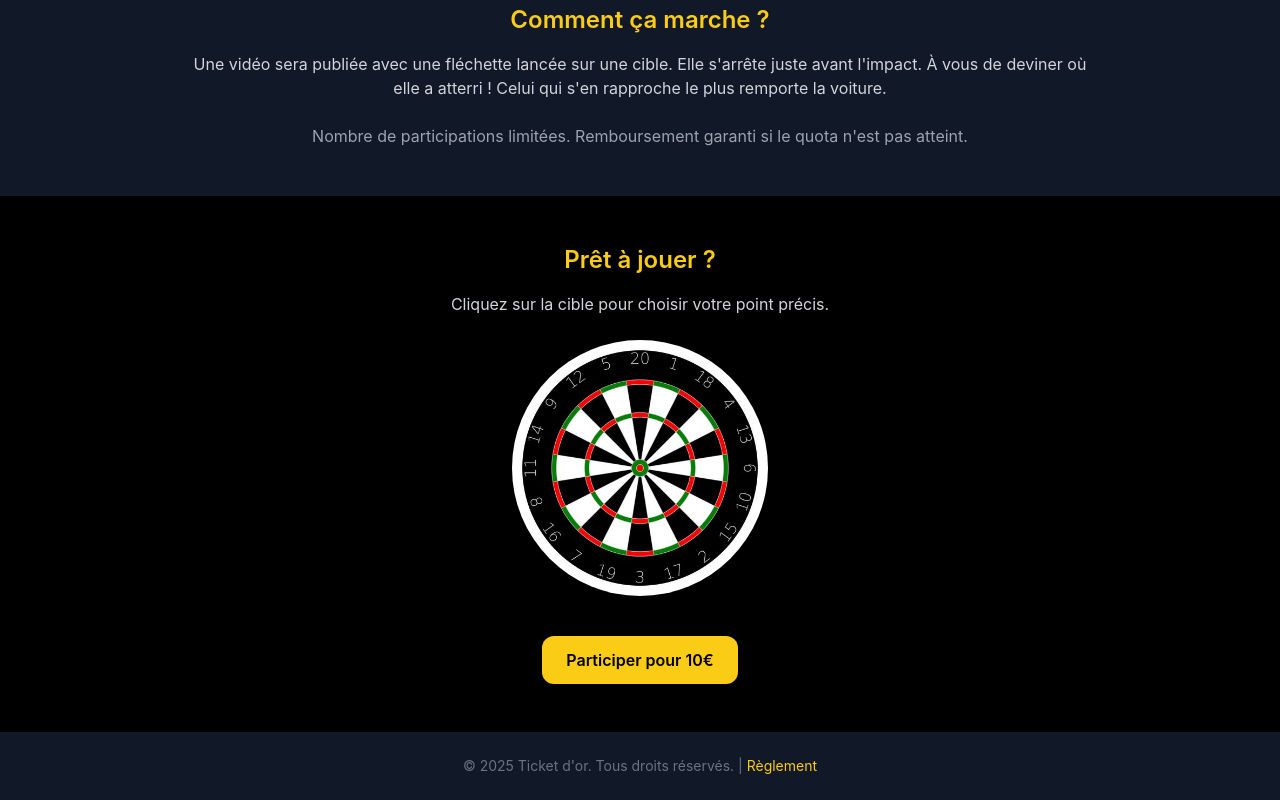
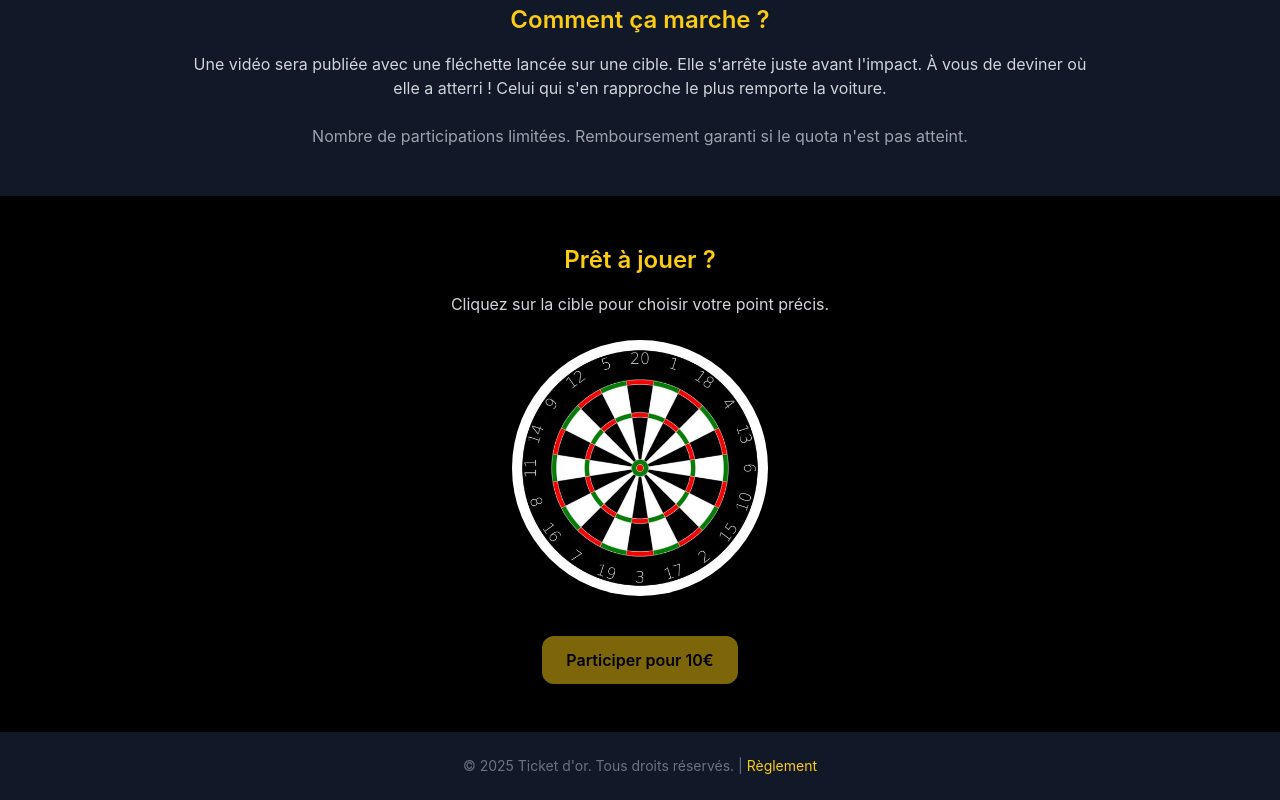
Before and after one commit to RochelinTDO/ticket-dor, a plain HTML site: page index.html in a window 1280 px wide. Shown: the part 425-1225 px from the top of the page. Drawn offline with nearby package versions, Linux system fonts and the light colour scheme.

Commit message:
Update index.html

```diff
--- a/index.html
+++ b/index.html
@@ -53,7 +53,12 @@
 
     <p id="coordinates" class="text-gray-400 mt-4"></p>
 
-    <a href="#" class="mt-6 inline-block bg-yellow-400 text-black px-6 py-3 rounded-xl font-semibold hover:bg-yellow-300">Participer pour 10€</a>
+ <button id="participer" class="mt-6 inline-block bg-yellow-400 text-black px-6 py-3 rounded-xl font-semibold hover:bg-yellow-300 disabled:opacity-50 disabled:cursor-not-allowed" disabled>
+  Participer pour 10€
+</button>
+
+<p id="confirmation" class="mt-4 text-green-400 font-semibold hidden">Participation enregistrée !</p>
+
   </section>
 
   <!-- Footer -->
```
